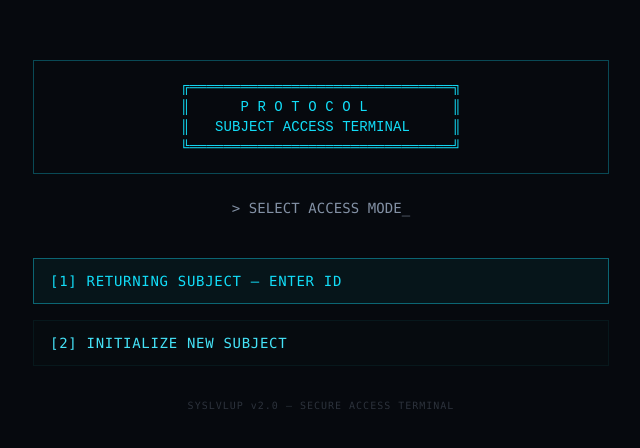
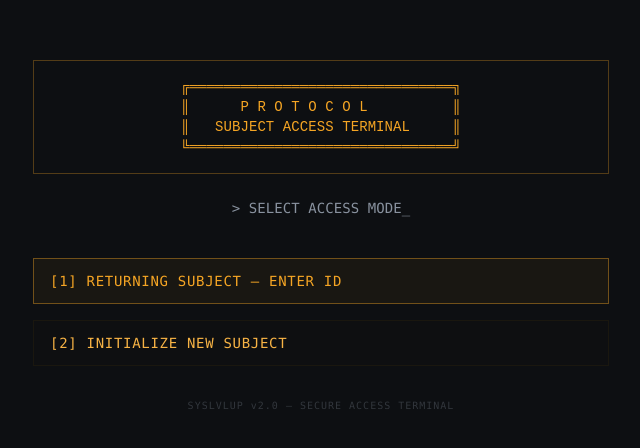
Before and after one commit to jaarda9/the-white-room-protocol, a React (Vite) app: page /login in a window 1280 px wide. Shown: the part 164-612 px from the top of the page, without its empty margins (319-959 px from the left). Built offline with nearby package versions, Linux system fonts and the light colour scheme.

Commit message:
Changes
Co-authored-by: jaarda9 <132813653+jaarda9@users.noreply.github.com>

```diff
--- a/src/index.css
+++ b/src/index.css
@@ -2,73 +2,73 @@
 @tailwind components;
 @tailwind utilities;
 
-@import url('https://fonts.googleapis.com/css2?family=Inter:wght@300;400;500;600;700&family=JetBrains+Mono:wght@400;500;600;700&display=swap');
+@import url('https://fonts.googleapis.com/css2?family=Work+Sans:wght@300;400;500;600;700&family=JetBrains+Mono:wght@400;500;600;700;800&display=swap');
 
 @layer base {
   :root {
-    /* 007: FIRST LIGHT — MI6 midnight intelligence HUD */
-    --background: 220 38% 4%;
-    --foreground: 210 24% 95%;
+    /* 007: FIRST LIGHT — Gunmetal slate + tactical amber */
+    --background: 216 16% 6%;
+    --foreground: 210 16% 92%;
 
-    --surface: 218 32% 8%;
-    --surface-foreground: 210 20% 88%;
+    --surface: 216 16% 11%;
+    --surface-foreground: 210 16% 88%;
 
-    --card: 219 34% 7%;
-    --card-foreground: 210 24% 95%;
+    --card: 216 16% 10%;
+    --card-foreground: 210 16% 92%;
 
-    --popover: 219 34% 9%;
-    --popover-foreground: 210 24% 95%;
+    --popover: 216 16% 9%;
+    --popover-foreground: 210 16% 92%;
 
-    --primary: 187 94% 52%;
-    --primary-foreground: 220 40% 4%;
+    --primary: 37 91% 55%;
+    --primary-foreground: 216 30% 6%;
 
-    --secondary: 217 26% 14%;
-    --secondary-foreground: 210 20% 86%;
+    --secondary: 214 14% 17%;
+    --secondary-foreground: 210 16% 86%;
 
-    --muted: 217 24% 12%;
-    --muted-foreground: 215 16% 58%;
+    --muted: 214 14% 14%;
+    --muted-foreground: 214 10% 58%;
 
-    --accent: 187 70% 11%;
-    --accent-foreground: 187 92% 62%;
+    --accent: 37 55% 12%;
+    --accent-foreground: 37 92% 62%;
 
     /* Status colors */
-    --critical: 0 82% 58%;
+    --critical: 0 78% 58%;
     --critical-foreground: 0 0% 98%;
 
-    --warning: 40 96% 56%;
-    --warning-foreground: 220 40% 4%;
+    --warning: 37 91% 55%;
+    --warning-foreground: 216 30% 6%;
 
-    --info: 187 94% 52%;
-    --info-foreground: 220 40% 4%;
+    --info: 200 85% 58%;
+    --info-foreground: 216 30% 6%;
 
-    --success: 160 70% 44%;
-    --success-foreground: 220 40% 4%;
+    --success: 152 64% 46%;
+    --success-foreground: 216 30% 6%;
 
-    --destructive: 0 82% 58%;
+    --destructive: 0 78% 58%;
     --destructive-foreground: 0 0% 98%;
 
-    --border: 215 24% 16%;
-    --input: 217 26% 14%;
-    --ring: 187 94% 52%;
+    --border: 214 14% 19%;
+    --input: 214 14% 17%;
+    --ring: 37 91% 55%;
 
     --radius: 0rem;
 
-    /* Intelligence terminal tokens */
-    --terminal-glow: 187 94% 52%;
-    --terminal-dim: 187 40% 22%;
-    --terminal-scan: 187 94% 52%;
-    --panel-header: 218 32% 8%;
+    /* Intelligence terminal tokens — amber */
+    --terminal-glow: 37 91% 55%;
+    --terminal-dim: 37 40% 24%;
+    --terminal-scan: 37 91% 55%;
+    --panel-header: 216 16% 12%;
 
     /* Tactical accent (amber) for anomalies / critical highlights */
-    --tactical-amber: 40 96% 56%;
+    --tactical-amber: 37 91% 55%;
 
     /* Attribute colors */
-    --attr-str: 0 80% 60%;
-    --attr-agi: 40 96% 56%;
-    --attr-vit: 160 70% 46%;
-    --attr-int: 187 94% 52%;
+    --attr-str: 0 78% 60%;
+    --attr-agi: 37 91% 55%;
+    --attr-vit: 152 64% 48%;
+    --attr-int: 200 85% 58%;
     --attr-per: 265 70% 66%;
-    --attr-wis: 200 82% 56%;
+    --attr-wis: 220 70% 62%;
   }
 }
 
```
